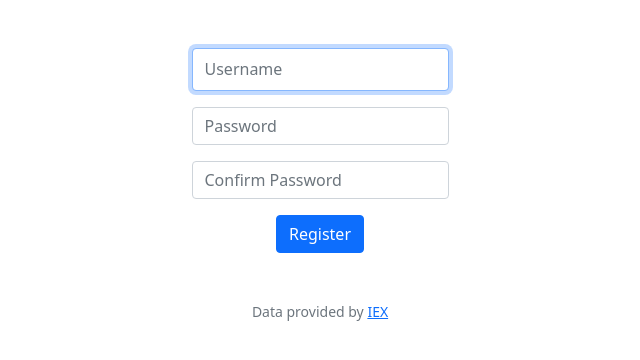
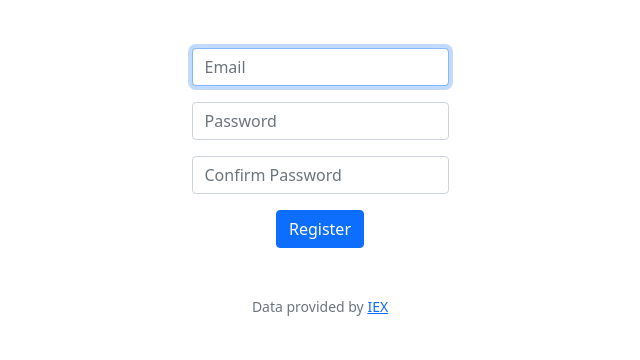
Before and after one commit to Fairmon26/portfolio, a Flask app: template project/templates/register.html in a window 1280 px wide. Shown: the part 66-426 px from the top of the page, without its empty margins (320-960 px from the left). Run offline with Flask 2, Linux system fonts and the light colour scheme; the template is opened without the code that fills it, so the values that code supplies are empty; some libraries are stand-ins or nearby versions.

Commit message:
Mon, Oct 31, 2022, 8:05 PM +00:00

```diff
--- a/project/app.py
+++ b/project/app.py
@@ -119,6 +119,8 @@ def register():
     """Register user"""
     if request.method == "GET":
         return render_template("register.html")
+    else:
+
 
 
 @app.route("/reply", methods=["GET", "POST"])
--- a/project/templates/register.html
+++ b/project/templates/register.html
@@ -7,7 +7,7 @@
 {% block main %}
     <form action="/register" method="post">
         <div class="mb-3">
-            <input autocomplete="off" autofocus class="form-control mx-auto w-auto" id="username" name="username" placeholder="Username" type="text">
+            <input autocomplete="off" autofocus class="form-control mx-auto w-auto" id="username" name="email" placeholder="Email" type="email">
         </div>
         <div class="mb-3">
             <input class="form-control mx-auto w-auto" id="password" name="password" placeholder="Password" type="password">
```
